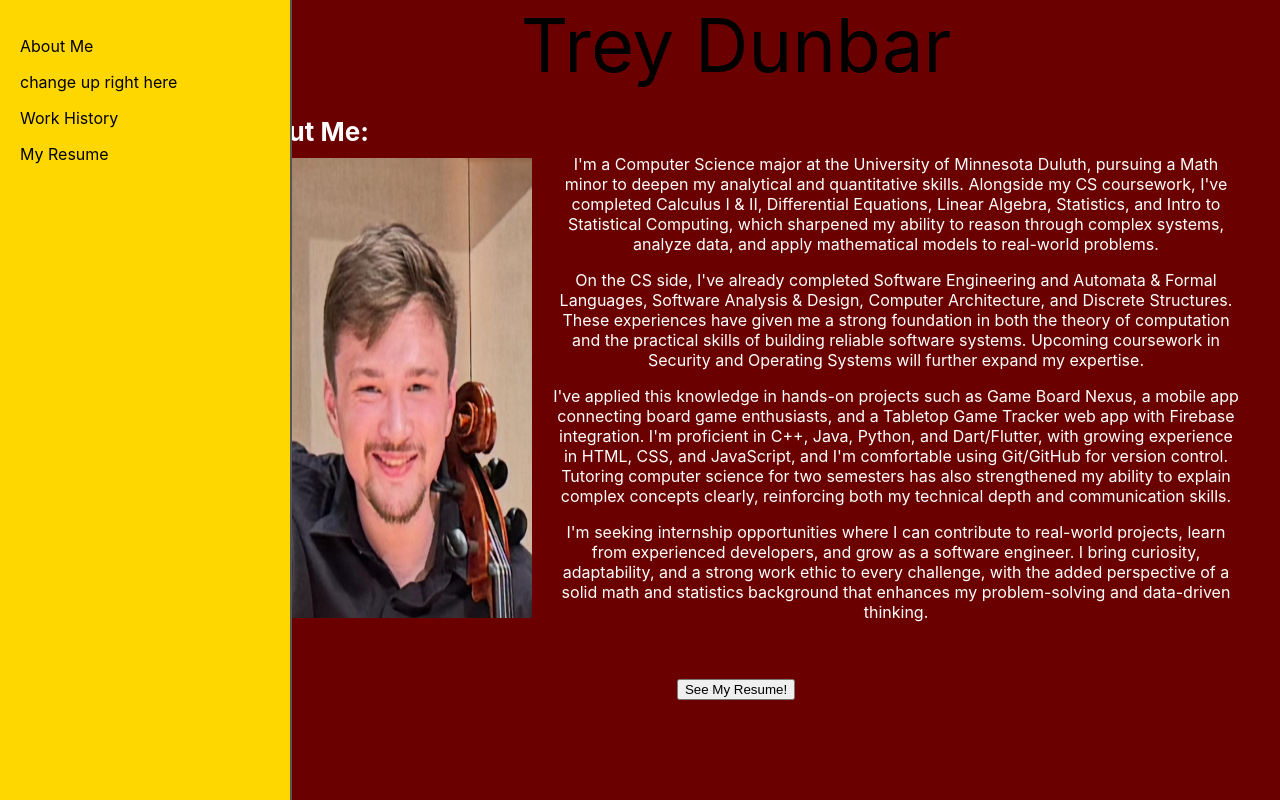
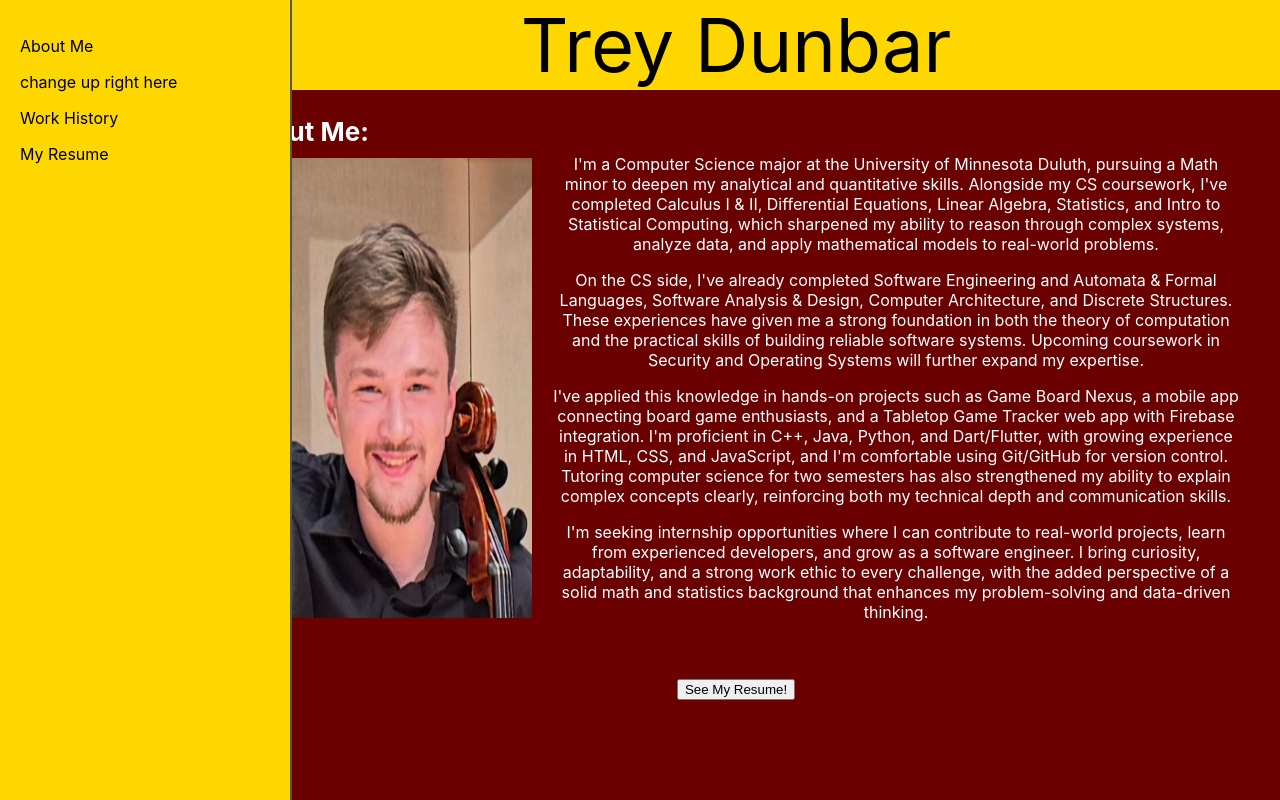
Before and after one commit to dunba149/resumeWebsite, a React (Create React App) app: page / in a window 1280 px wide. Built offline with nearby package versions, Linux system fonts and the light colour scheme.

Commit message:
made a dum little change

```diff
--- a/src/App.css
+++ b/src/App.css
@@ -32,6 +32,7 @@
 }
 .MyName {
   font-size:calc(10px + 8vmin) ;
+  background-color: gold;
 
 }
 
```
